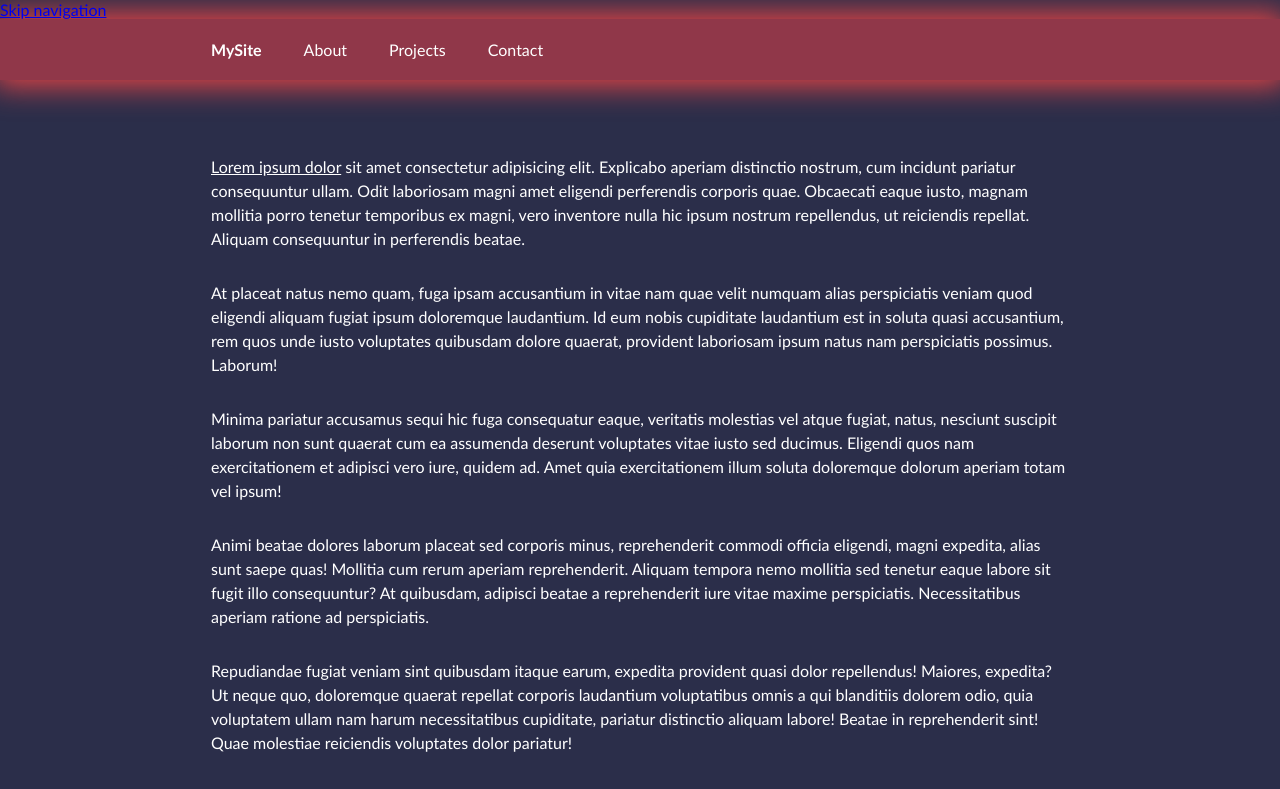
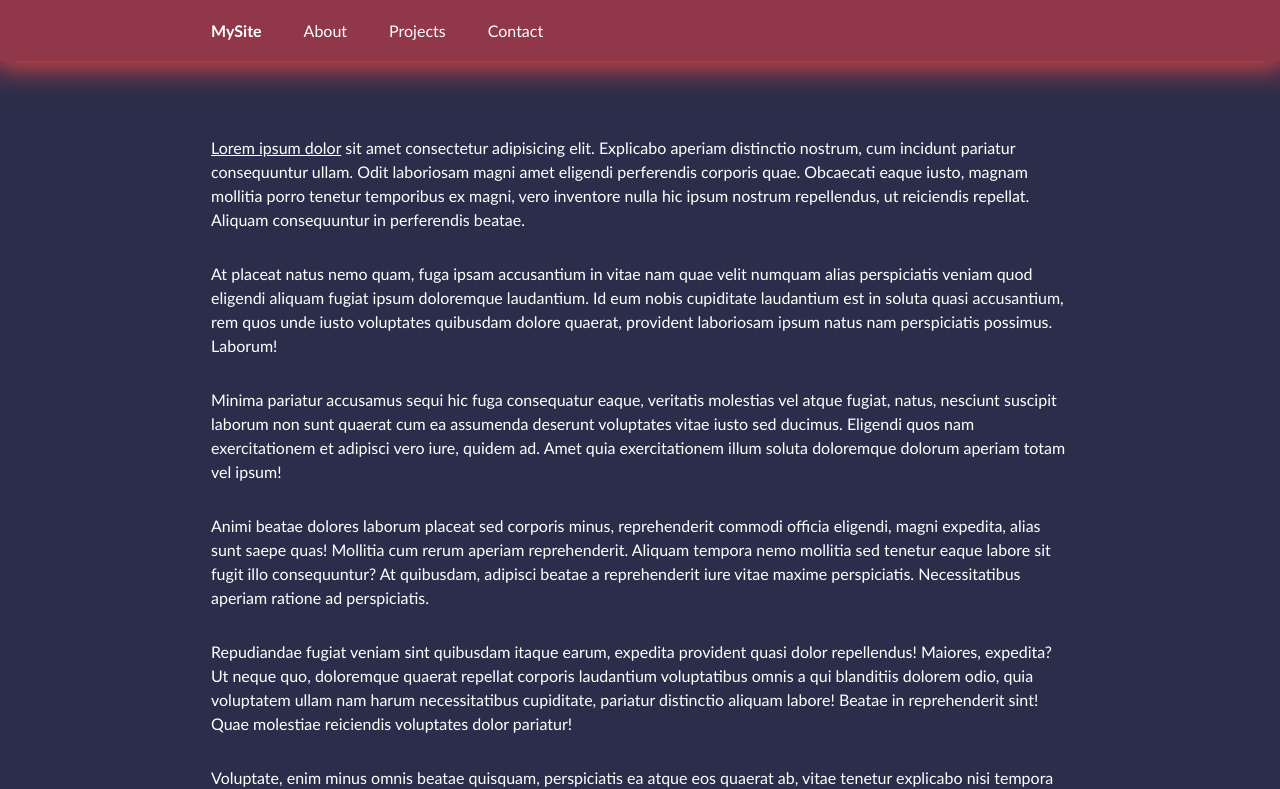
Before and after one commit to serktech/skipNavLink, a plain HTML site: page index.html in a window 1280 px wide. Shown: the top 789 px of the page. Drawn offline with Linux system fonts and the light colour scheme.

Commit message:
hide it from the user. We do that with CSS

```diff
--- a/style.css
+++ b/style.css
@@ -54,3 +54,14 @@ main article p,
 main article p a {
     color: white;
 }
+
+#skip-navigation{
+    position: fixed;
+    top: -100%;
+    left: 0;
+    background-color: #903749;
+    color: white;
+    text-decoration: none;
+    padding: 18px;
+    border: 3px solid #e84545;
+}
```
